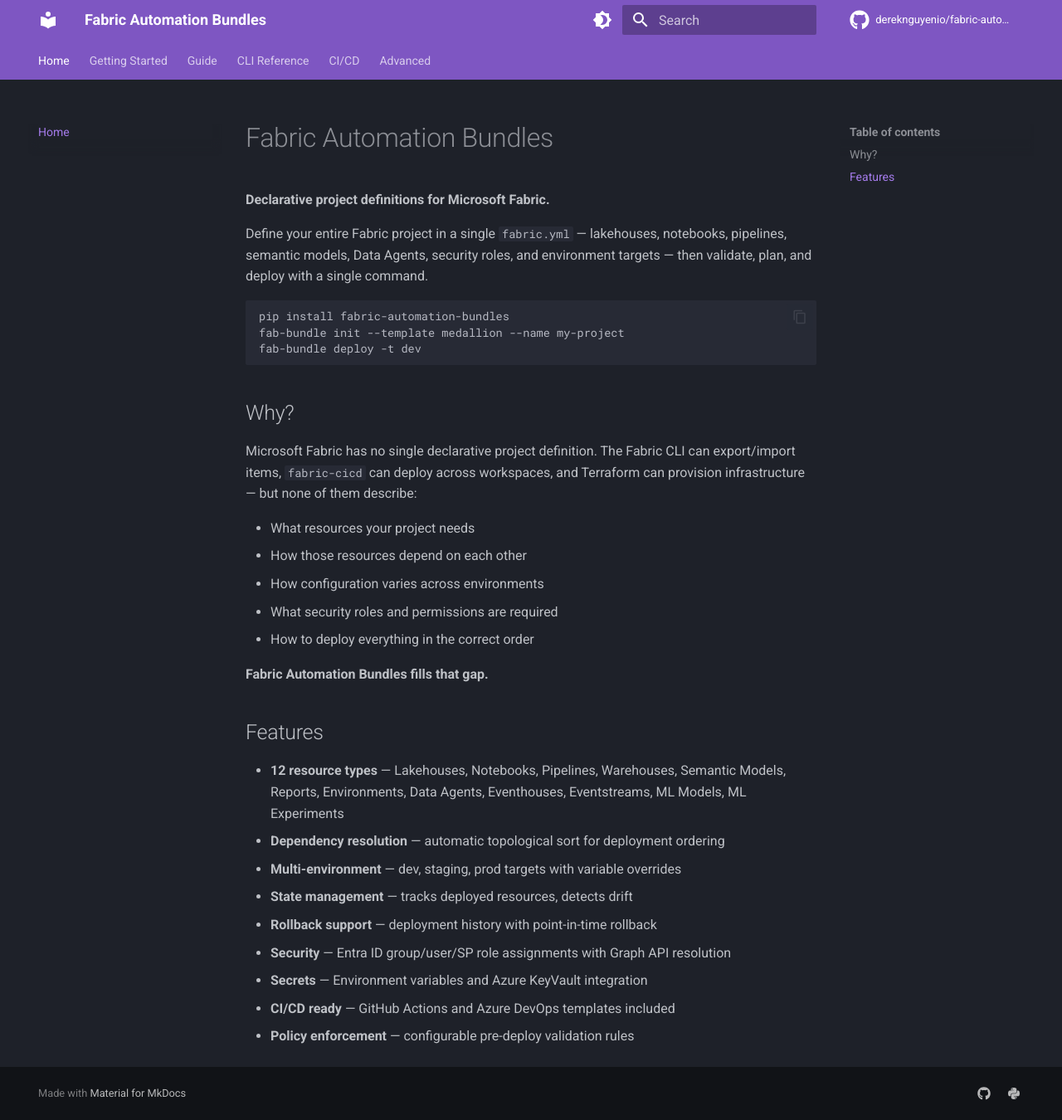
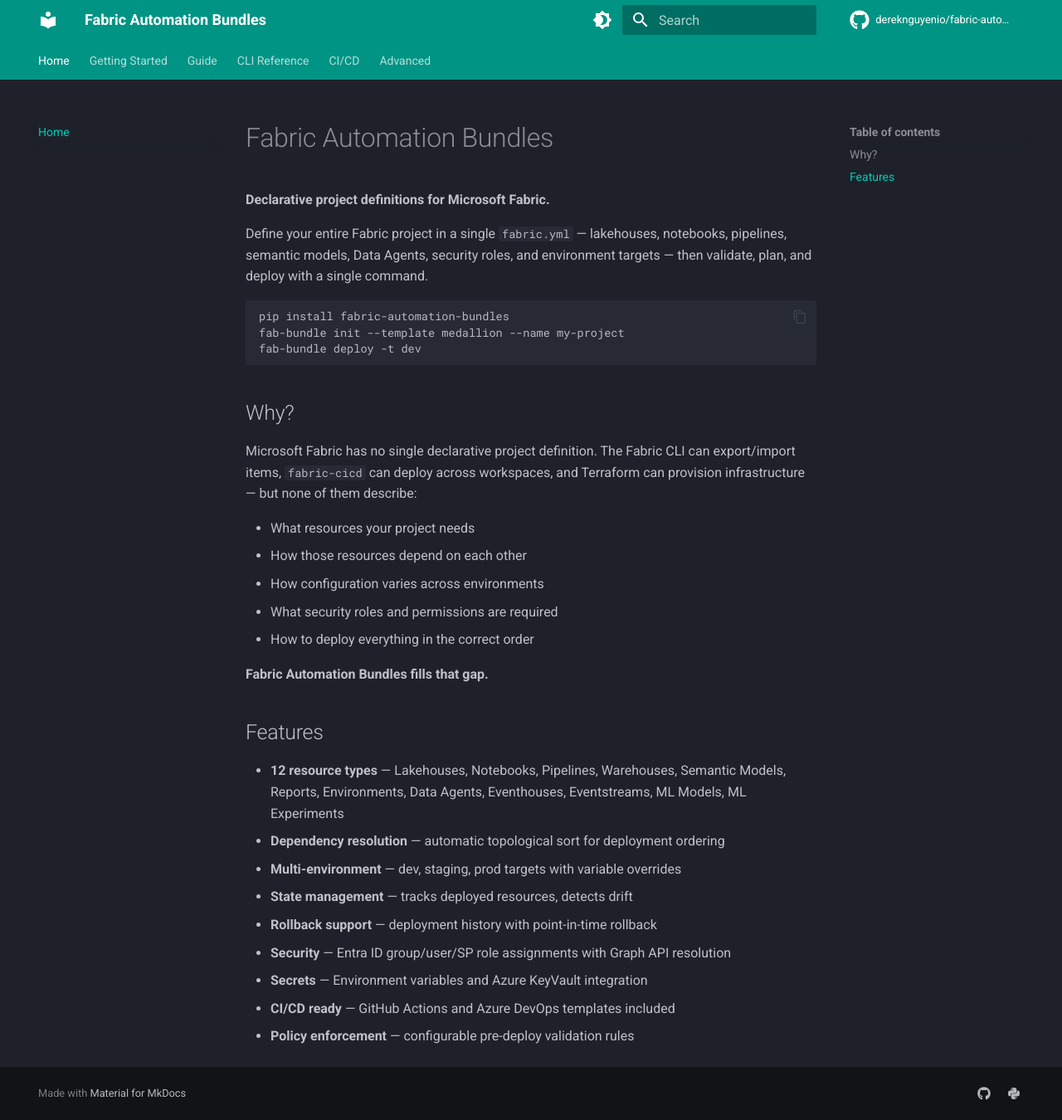
Before and after one commit to dereknguyenio/fabric-automation-bundles, an MkDocs documentation site: the page built from docs/index.md, in a window 1280 px wide and 1350 px high. Shown: the whole window at 83% size. Built offline with MkDocs 1.6.1 and Material for MkDocs 9.7.7, drawn with Linux system fonts in a browser that asks for light colours; comment, search, counter and statistics services are not loaded.

Commit message:
docs: update theme to Fabric green

```diff
--- a/mkdocs.yml
+++ b/mkdocs.yml
@@ -8,14 +8,14 @@
   name: material
   palette:
     - scheme: slate
-      primary: deep purple
-      accent: amber
+      primary: teal
+      accent: light green
       toggle:
         icon: material/brightness-4
         name: Switch to light mode
     - scheme: default
-      primary: deep purple
-      accent: amber
+      primary: teal
+      accent: light green
       toggle:
         icon: material/brightness-7
         name: Switch to dark mode
```
